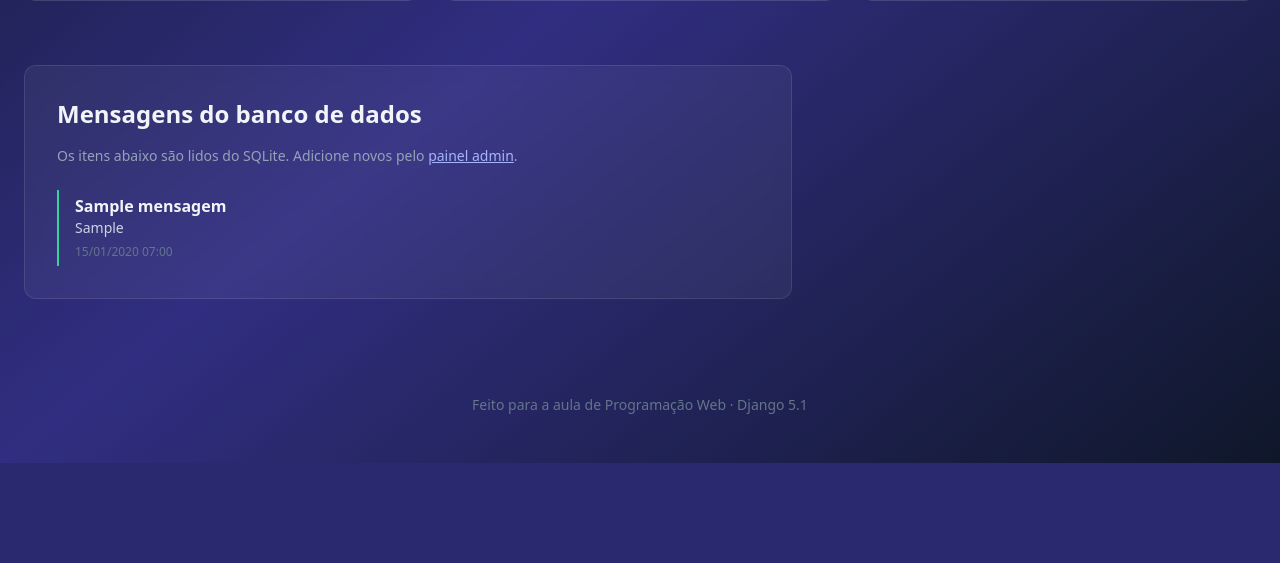
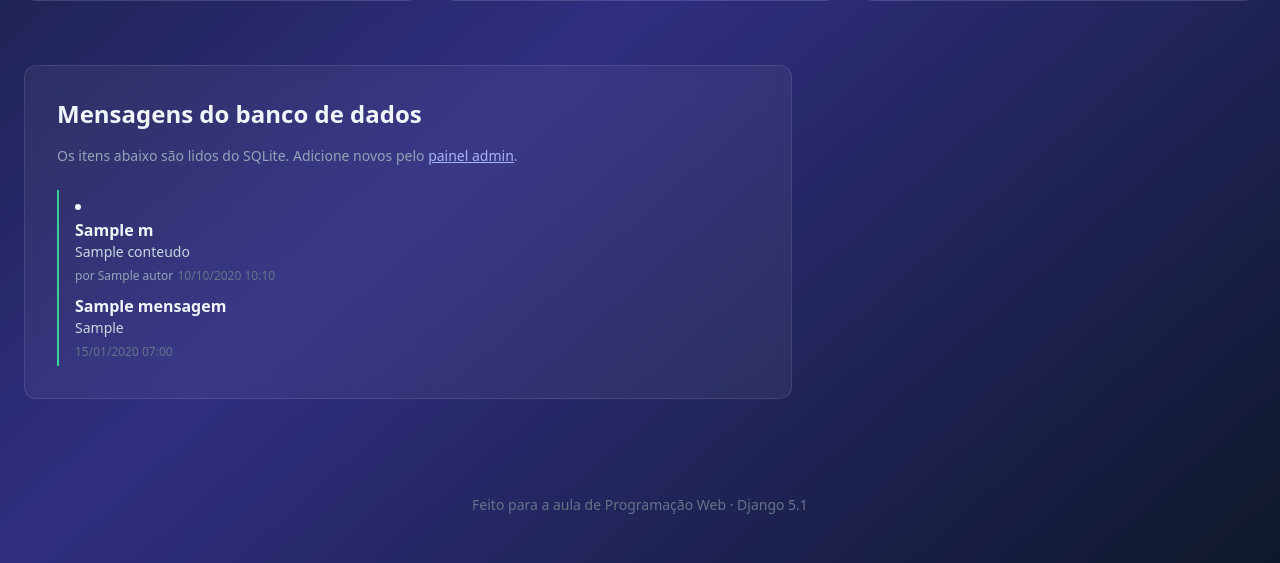
Before and after one commit to dudufugliaro/project-django, a Django app: template templates/home/index.html in a window 1280 px wide. Shown: the part 570-1133 px from the top of the page. Before the commit the page ends 1033 px from the top, so only its background shows below. Run offline with Django 5.2, Linux system fonts and the light colour scheme; tables that the repository leaves empty hold one stand-in row (values such as "Sample post"); the template is opened without the code that fills it: values that come from a table or form of the project are taken from there, most other values are stand-ins (such as "Sample title", 1, 10 or a date in 2020); some libraries are stand-ins or nearby versions.

Commit message:
feat: gera e aplica migracao

```diff
--- a/templates/home/index.html
+++ b/templates/home/index.html
@@ -59,6 +59,12 @@
             </p>
 
             {% if mensagens %}
+                <li class="border-l-2 border-emerald-400 pl-4 py-1">
+                    <h3 class="font-semibold">{{ m.titulo }}</h3>
+                    <p class="text-sm text-slate-300">{{ m.conteudo }}</p>
+                    <span class="text-xs text-slate-400">por {{ m.autor }}</span>   {# ← novo #}
+                    <span class="text-xs text-slate-500">{{ m.criada_em|date:"d/m/Y H:i" }}</span>
+                </li>
                 <ul class="space-y-3">
                     {% for m in mensagens %}
                         <li class="border-l-2 border-emerald-400 pl-4 py-1">
@@ -73,6 +79,7 @@
                     <p class="mb-2">Nenhuma mensagem ainda.</p>
                     <p class="text-sm">Crie uma no <a href="/admin/" class="text-indigo-300 underline">admin</a> para vê-la aqui.</p>
                 </div>
+
             {% endif %}
         </section>
     </main>
```
Also changed, not shown: home/migrations/0002_mensagem_autor.py (added).
